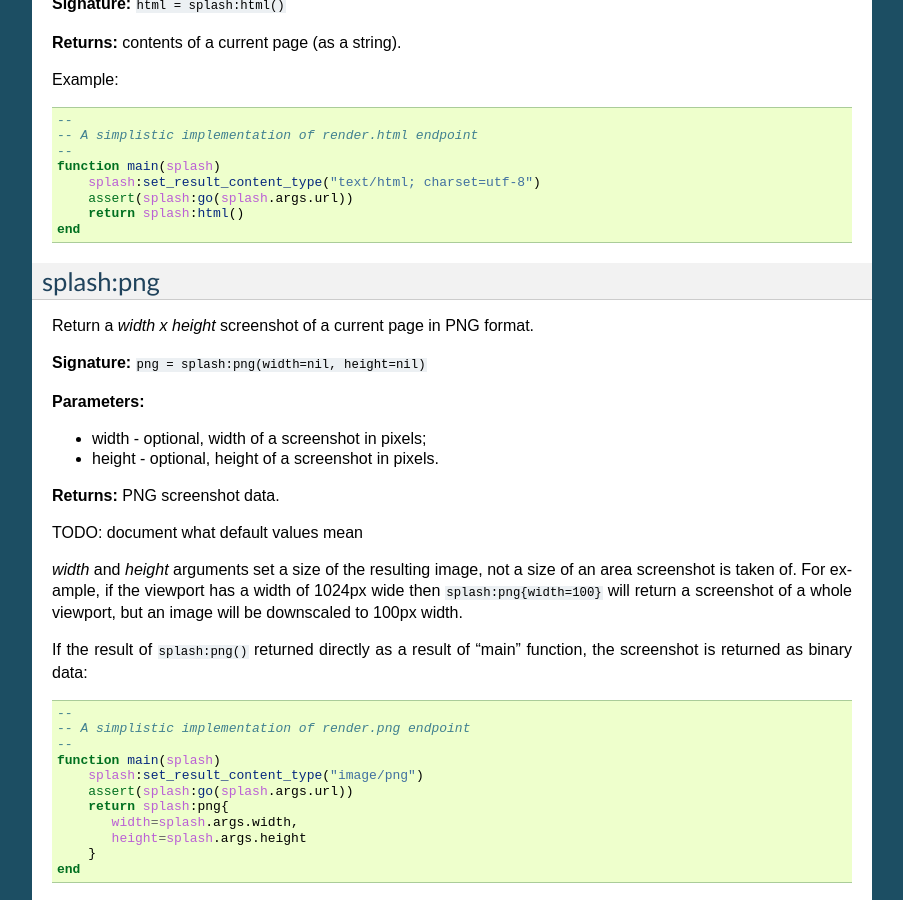
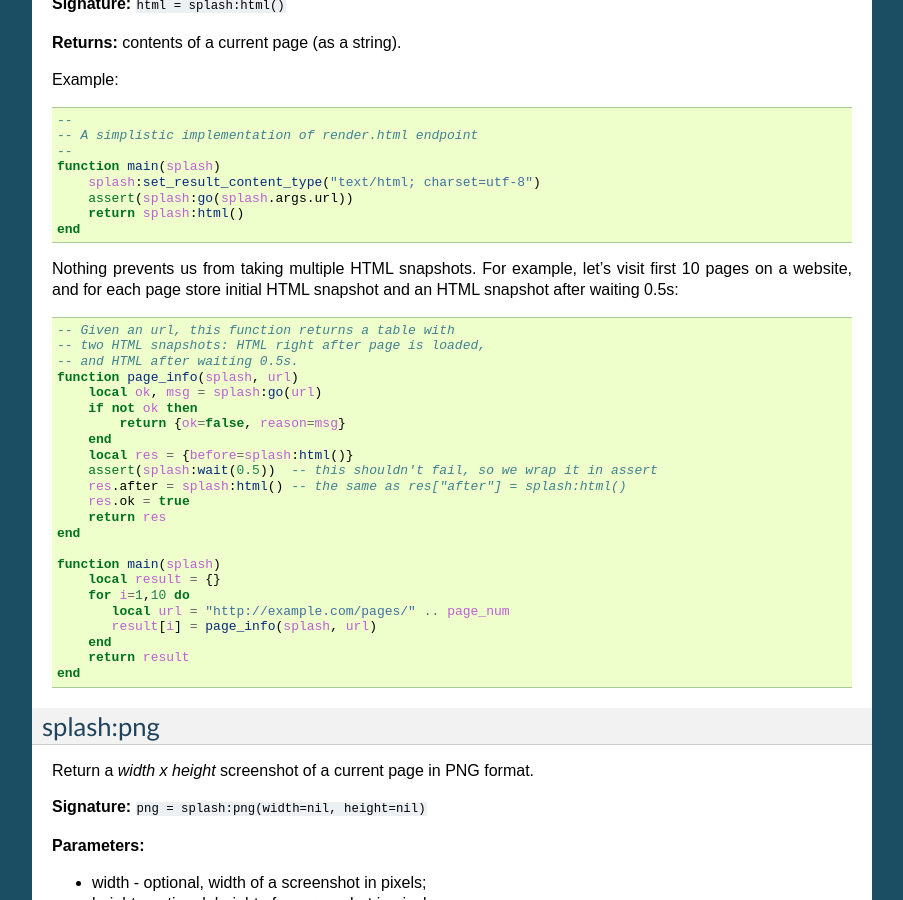
Before and after one commit to scrapinghub/splash, a Sphinx documentation site: the page built from docs/scripting-ref.rst, in a window 1280 px wide and 900 px high, scrolled down 1914 px. Shown: the whole window, without its empty margins (198-1101 px from the left). Built offline with Sphinx 7.4.7, drawn with Linux system fonts in a browser that asks for light colours.

Commit message:
DOC an example of multiple HTML snapshots

```diff
--- a/docs/scripting-ref.rst
+++ b/docs/scripting-ref.rst
@@ -145,6 +145,37 @@ Example:
          return splash:html()
      end
 
+Nothing prevents us from taking multiple HTML snapshots. For example, let's
+visit first 10 pages on a website, and for each page store
+initial HTML snapshot and an HTML snapshot after waiting 0.5s:
+
+.. code-block:: lua
+
+     -- Given an url, this function returns a table with
+     -- two HTML snapshots: HTML right after page is loaded,
+     -- and HTML after waiting 0.5s.
+     function page_info(splash, url)
+         local ok, msg = splash:go(url)
+         if not ok then
+             return {ok=false, reason=msg}
+         end
+         local res = {before=splash:html()}
+         assert(splash:wait(0.5))  -- this shouldn't fail, so we wrap it in assert
+         res.after = splash:html() -- the same as res["after"] = splash:html()
+         res.ok = true
+         return res
+     end
+
+     function main(splash)
+         local result = {}
+         for i=1,10 do
+            local url = "http://example.com/pages/" .. page_num
+            result[i] = page_info(splash, url)
+         end
+         return result
+     end
+
+
 .. _splash-png:
 
 splash:png
```
